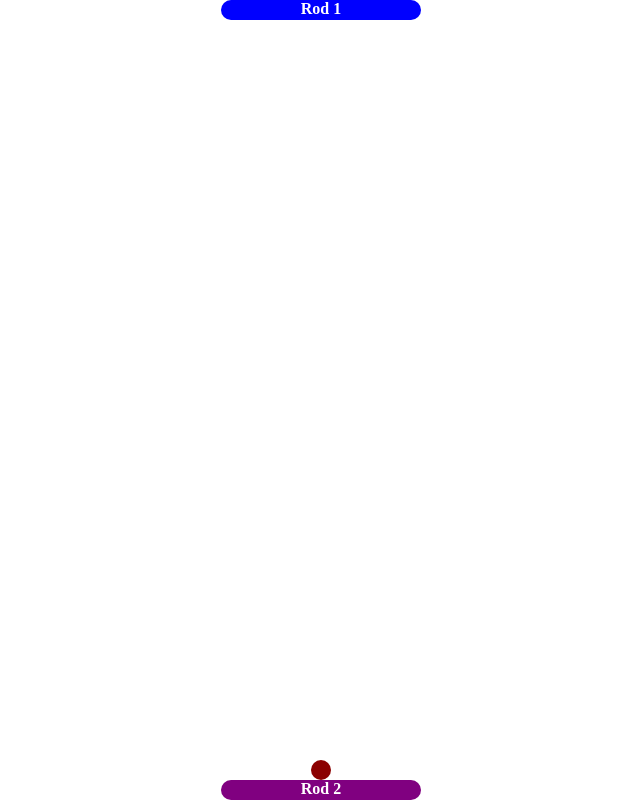
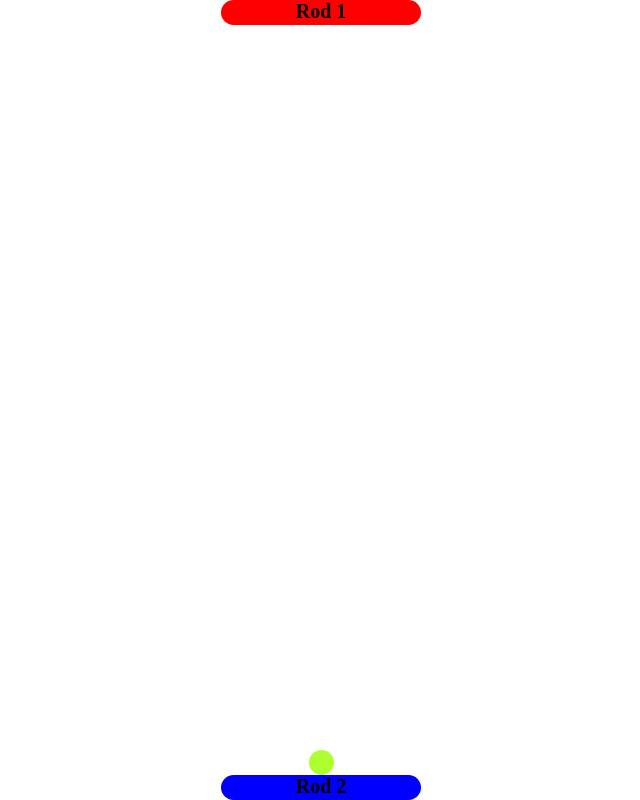
Before and after one commit to 9anubhavtyagi/ping-pong-game, a plain HTML site: page index.html in a window 1280 px wide. Shown: the whole page, without its empty margins (319-959 px from the left). Drawn offline with Linux system fonts and the light colour scheme.

Commit message:
Update style.css

```diff
--- a/style.css
+++ b/style.css
@@ -1,34 +1,40 @@
-#container{
+* {
+    margin: 0;
+    padding: 0;
+}
+
+#game{
     position: relative;
 }
 
 #ball{
-    width: 20px;
-    height: 20px;
-    background-color: darkred;
+    height: 25px;
+    width: 25px;
+    border-radius: 50%;
+    background-color: greenyellow;
     position: fixed;
-    top: 20px;
+    top: 25px;
     left: 50%;
-    border-radius: 50%;
 }
 
 #rod1, #rod2{
     width: 200px;
-    height: 20px;
+    height: 25px;
+    border-radius: 30px;
+    font-size: 20px;
+    text-align: center;
+    color: black;
+    font-weight: bold;
     position: fixed;
     left: 45%;
-    border-radius: 25px;
-    text-align: center;
-    color: white;
-    font-weight: bold;
 }
 
 #rod1{
-    background-color: blue;
-    top: 0px;
+    background-color: red;
+    top: 0;
 }
 
 #rod2{
-    background-color: purple;
-    bottom: 0px;
+    background-color: blue;
+    bottom: 0;
 }
```
